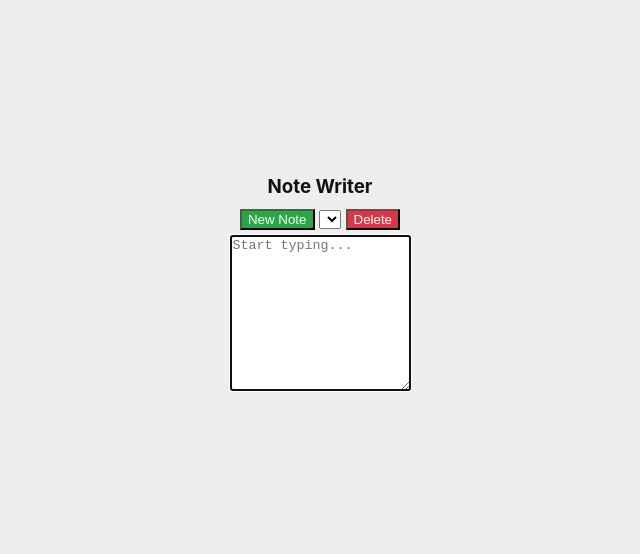
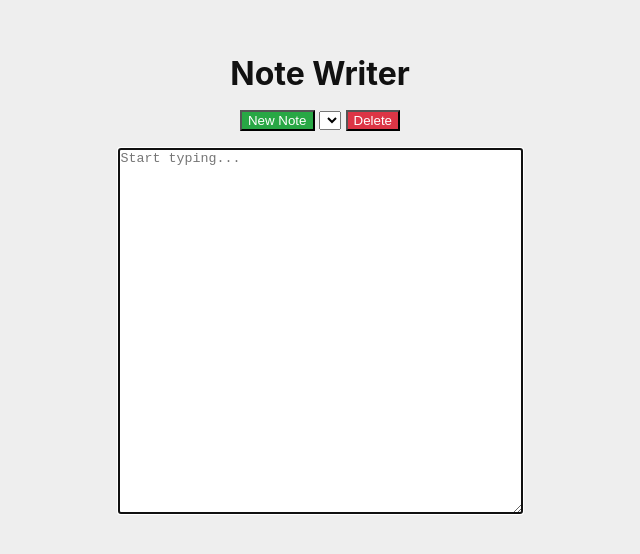
Before and after one commit to saidaibrg/charta.js, a website: page src/index.html in a window 1280 px wide. Shown: the part 118-672 px from the top of the page, without its empty margins (320-960 px from the left). Drawn offline with Linux system fonts and the light colour scheme.

Commit message:
ui improvement: font, margin

```diff
--- a/src/index.html
+++ b/src/index.html
@@ -16,7 +16,7 @@
         <select id="notes" onchange="changeNote()"></select>
         <button class="delete" onclick="deleteNote()">Delete</button>
     </div>
-    <textarea id="editor" rows="10" onkeyup="saveNote()" onkeydown="checkEmpty()" autofocus
+    <textarea id="editor" rows="24" cols="48" onkeyup="saveNote()" onkeydown="checkEmpty()" autofocus
         placeholder="Start typing..."></textarea>
 
 </div>
--- a/src/style.css
+++ b/src/style.css
@@ -18,12 +18,12 @@ body {
 }
 
 .header {
-    margin: 0 0 5px 0;
-
+    margin: 0 0 9px 0;
+    font-size: 200%;
 }
 
 .controls {
-    margin: 0 0 5px 0;
+    margin: 0 0 17px 0;
 }
 
 .new {
```
